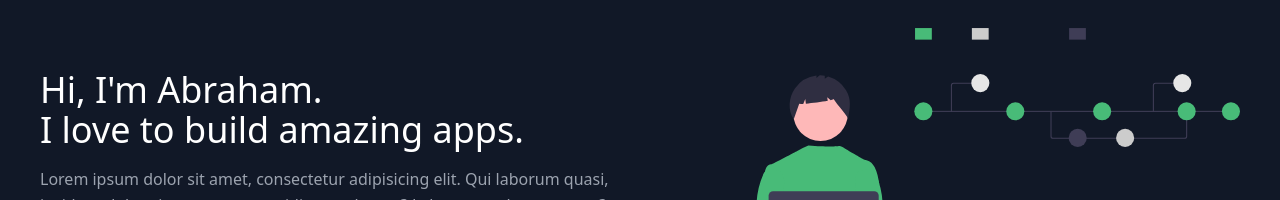
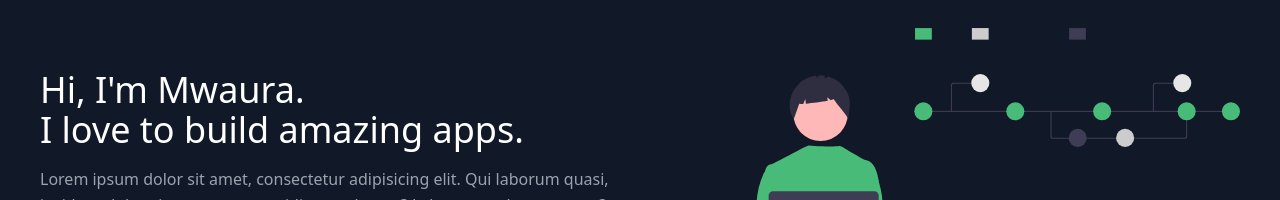
Before and after one commit to Abraham-Mwaura/My-portifolio, a React (Create React App) app in the folder my-portfolio/: page / in a window 1280 px wide. Shown: the part 124-324 px from the top of the page. Built offline with nearby package versions, Linux system fonts and the light colour scheme.

Commit message:
name change

```diff
--- a/my-portfolio/src/components/About.js
+++ b/my-portfolio/src/components/About.js
@@ -9,7 +9,7 @@ export default function About() {
       <div className="container mx-auto flex px-10 py-20 md:flex-row flex-col items-center">
         <div className="lg:flex-grow md:w-1/2 lg:pr-24 md:pr-16 flex flex-col md:items-start md:text-left mb-16 md:mb-0 items-center text-center">
           <h1 className="title-font sm:text-4xl text-3xl mb-4 font-medium text-white">
-            Hi, I'm Abraham.
+            Hi, I'm Mwaura.
             <br className="hidden lg:inline-block" />I love to build amazing
             apps.
           </h1>
```
